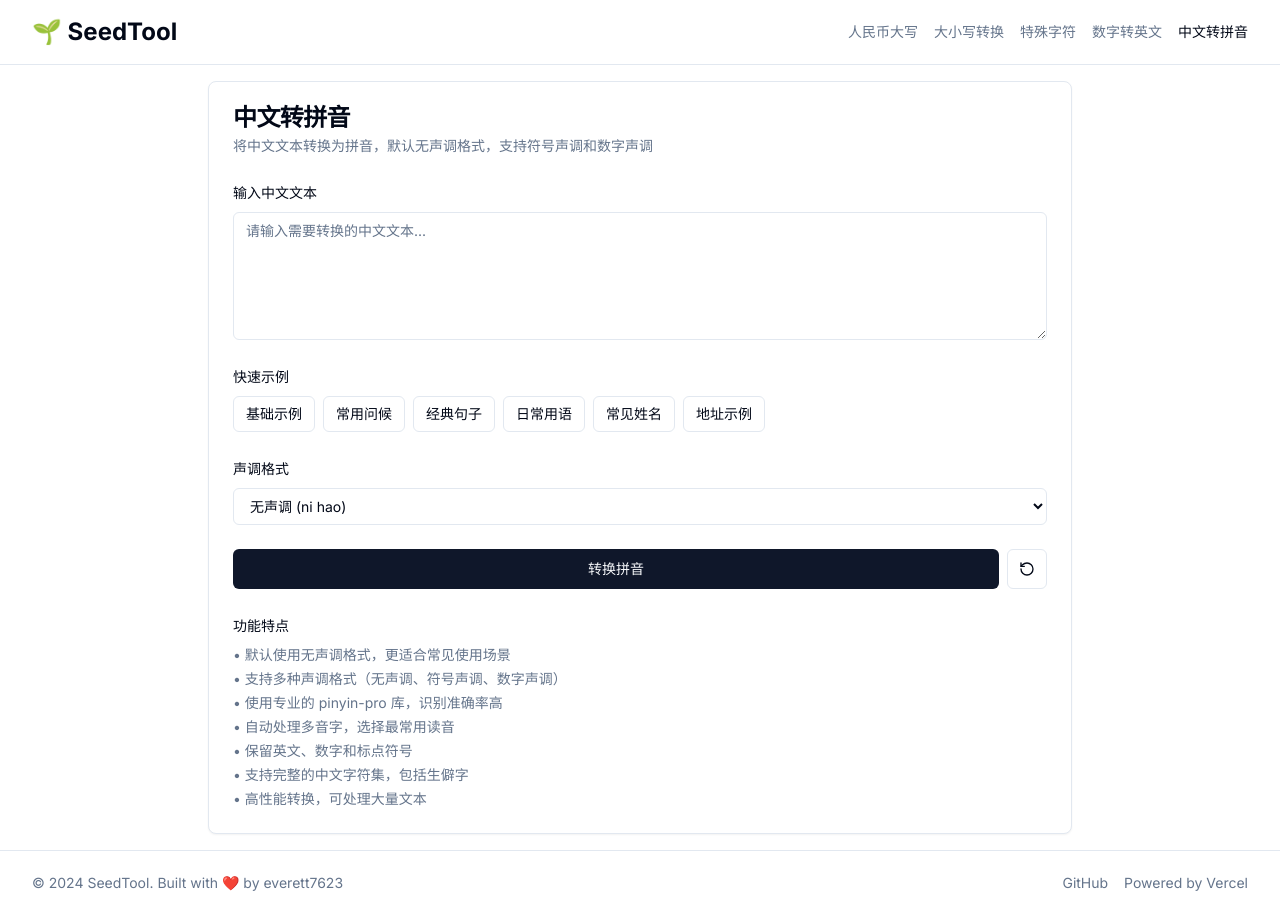
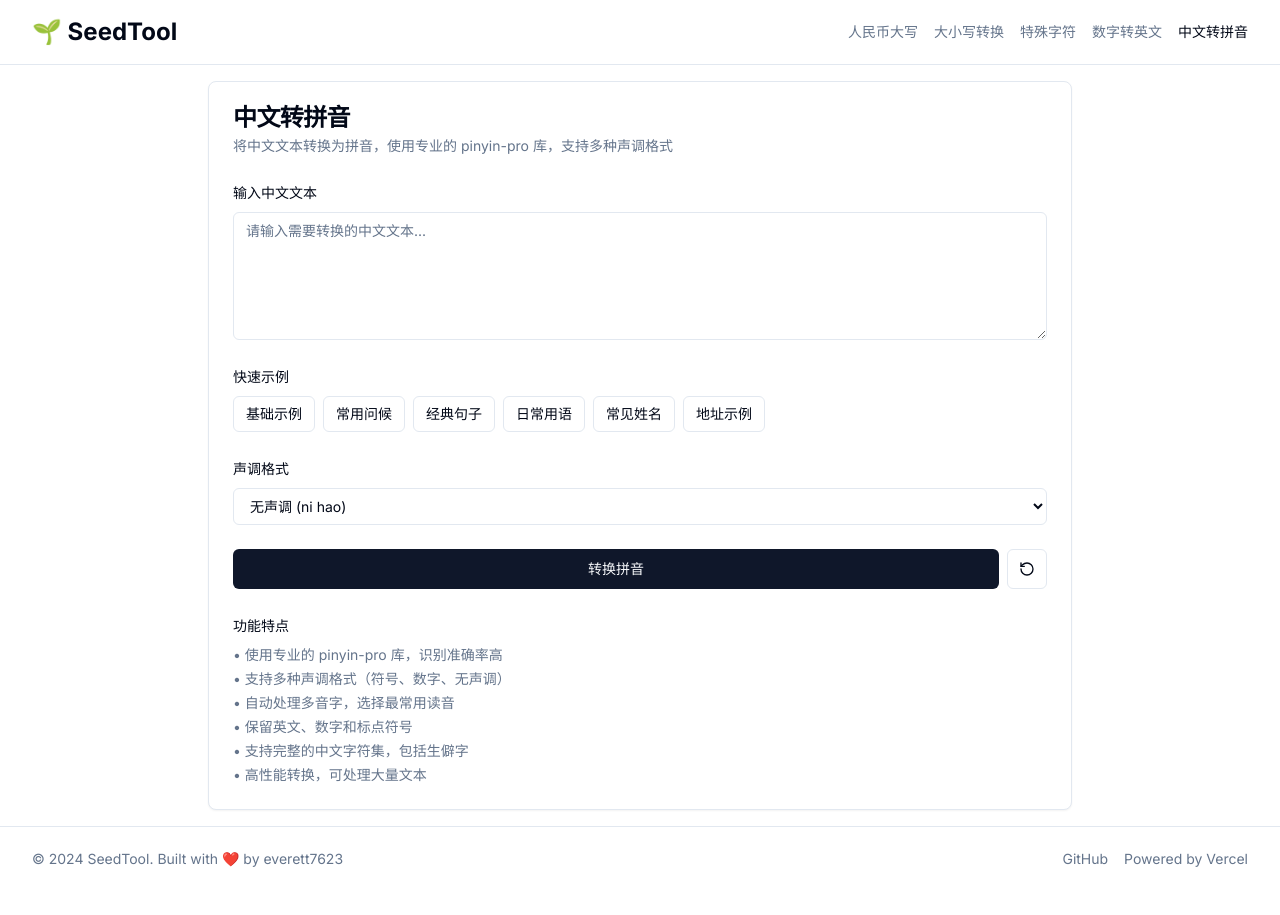
Before and after one commit to everett7623/Globokit, a Next.js app: page /tools/pinyin in a window 1280 px wide. After the commit the page ends 891 px from the top, so only its background shows below. Built offline with nearby package versions, Linux system fonts and the light colour scheme.

Commit message:
Update page.tsx

```diff
--- a/app/tools/pinyin/page.tsx
+++ b/app/tools/pinyin/page.tsx
@@ -73,7 +73,7 @@ export default function PinyinPage() {
         <CardHeader>
           <CardTitle>中文转拼音</CardTitle>
           <CardDescription>
-            将中文文本转换为拼音，默认无声调格式，支持符号声调和数字声调
+            将中文文本转换为拼音，使用专业的 pinyin-pro 库，支持多种声调格式
           </CardDescription>
         </CardHeader>
         <CardContent className="space-y-6">
@@ -204,9 +204,8 @@ export default function PinyinPage() {
           <div className="space-y-2">
             <Label>功能特点</Label>
             <ul className="text-sm text-muted-foreground space-y-1">
-              <li>• 默认使用无声调格式，更适合常见使用场景</li>
-              <li>• 支持多种声调格式（无声调、符号声调、数字声调）</li>
               <li>• 使用专业的 pinyin-pro 库，识别准确率高</li>
+              <li>• 支持多种声调格式（符号、数字、无声调）</li>
               <li>• 自动处理多音字，选择最常用读音</li>
               <li>• 保留英文、数字和标点符号</li>
               <li>• 支持完整的中文字符集，包括生僻字</li>
```
